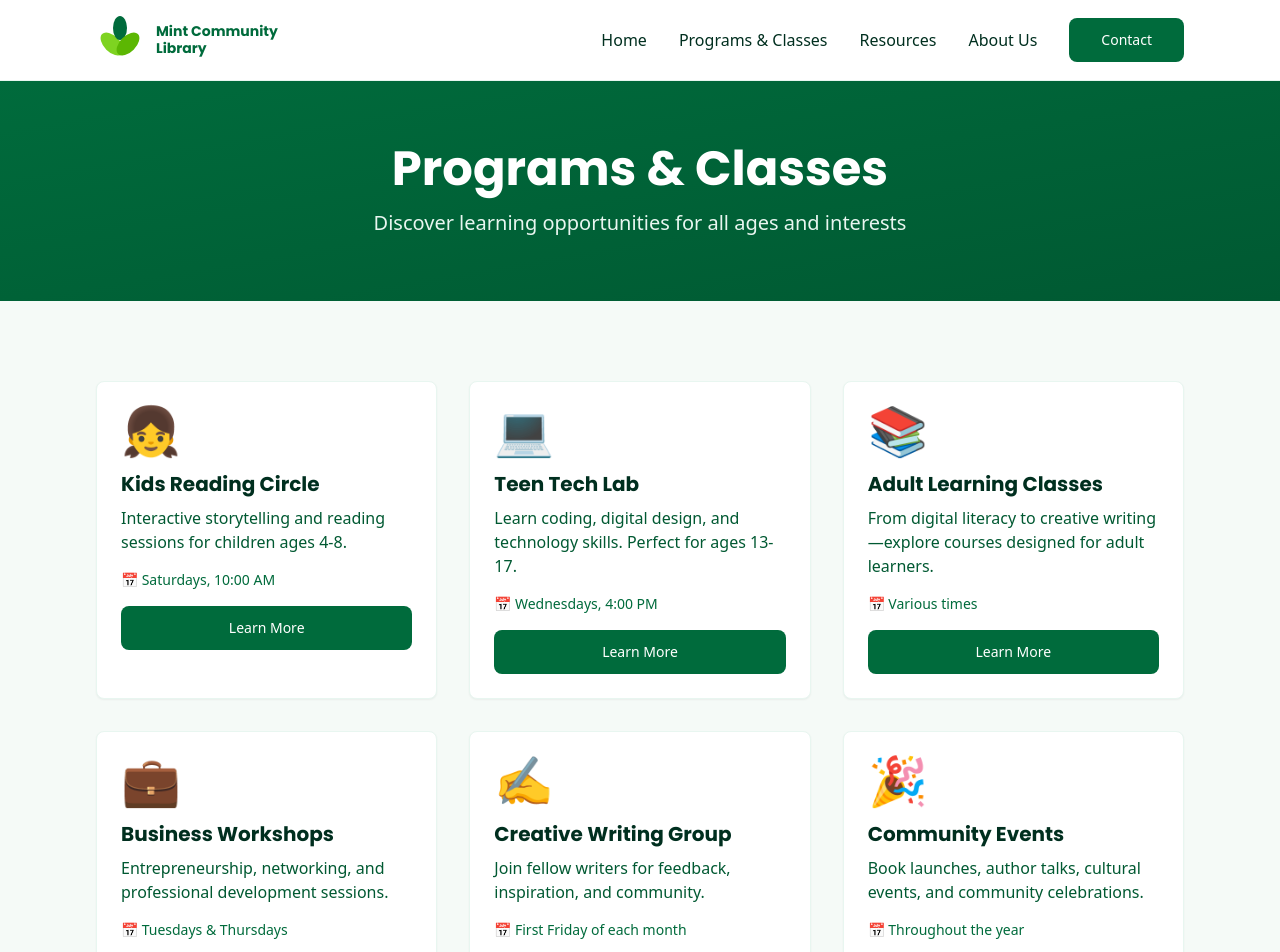
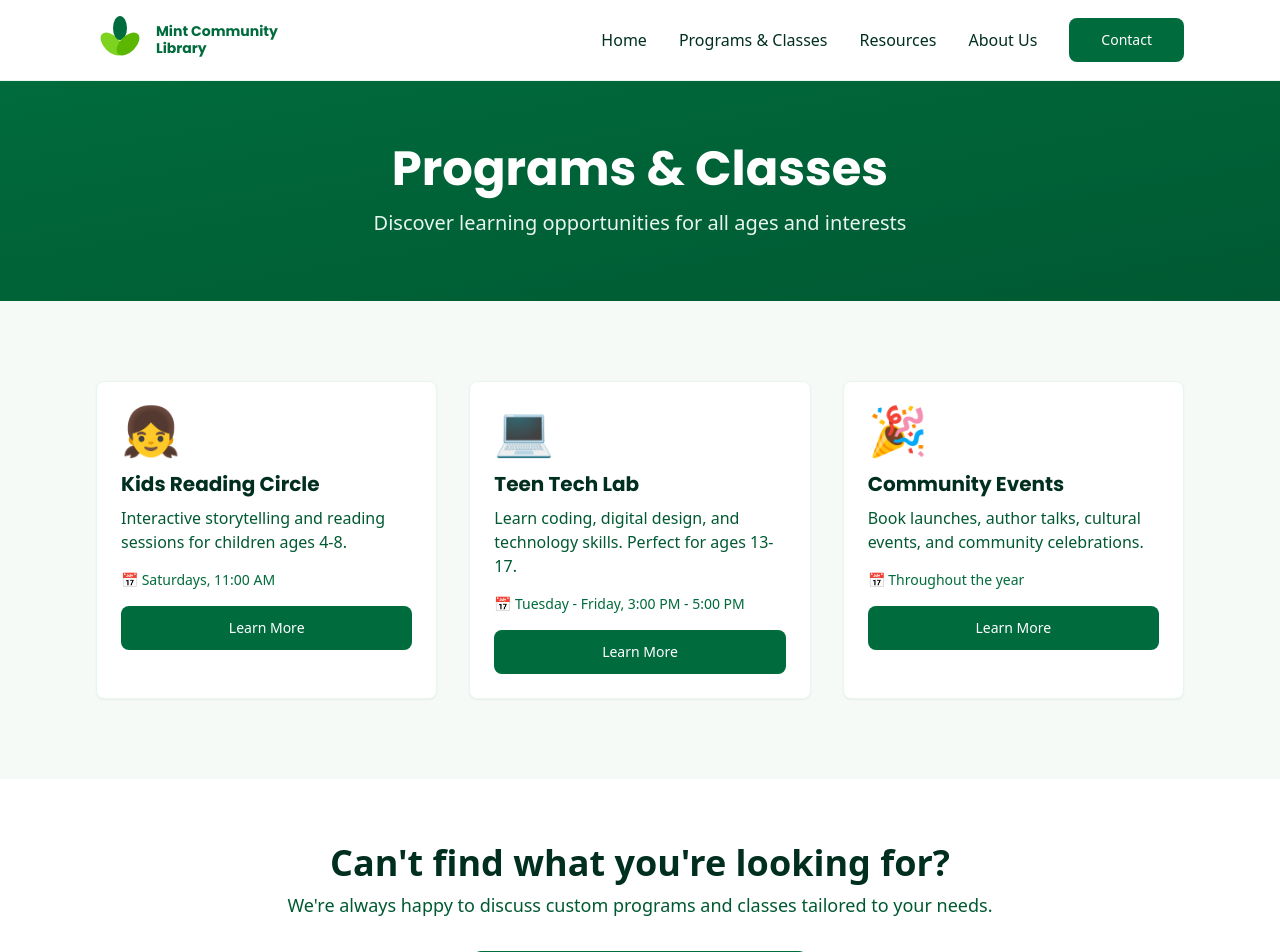
Before and after one commit to bigboss3953/mint-community-library, a Next.js app: page /programs in a window 1280 px wide. Shown: the top 952 px of the page. Built offline with nearby package versions, Linux system fonts and the light colour scheme.

Commit message:
Update programs: Kids Reading Circle to 11am, Teen Tech Lab to Tue-Fri 3-5pm, remove Adult Learning, Business Workshops, and Creative Writing

```diff
--- a/app/(pages)/programs/page.tsx
+++ b/app/(pages)/programs/page.tsx
@@ -4,39 +4,18 @@ export default function Programs() {
       id: 1,
       title: 'Kids Reading Circle',
       description: 'Interactive storytelling and reading sessions for children ages 4-8.',
-      schedule: 'Saturdays, 10:00 AM',
+      schedule: 'Saturdays, 11:00 AM',
       icon: '👧',
     },
     {
       id: 2,
       title: 'Teen Tech Lab',
       description: 'Learn coding, digital design, and technology skills. Perfect for ages 13-17.',
-      schedule: 'Wednesdays, 4:00 PM',
+      schedule: 'Tuesday - Friday, 3:00 PM - 5:00 PM',
       icon: '💻',
     },
     {
       id: 3,
-      title: 'Adult Learning Classes',
-      description: 'From digital literacy to creative writing—explore courses designed for adult learners.',
-      schedule: 'Various times',
-      icon: '📚',
-    },
-    {
-      id: 4,
-      title: 'Business Workshops',
-      description: 'Entrepreneurship, networking, and professional development sessions.',
-      schedule: 'Tuesdays & Thursdays',
-      icon: '💼',
-    },
-    {
-      id: 5,
-      title: 'Creative Writing Group',
-      description: 'Join fellow writers for feedback, inspiration, and community.',
-      schedule: 'First Friday of each month',
-      icon: '✍️',
-    },
-    {
-      id: 6,
       title: 'Community Events',
       description: 'Book launches, author talks, cultural events, and community celebrations.',
       schedule: 'Throughout the year',
```
